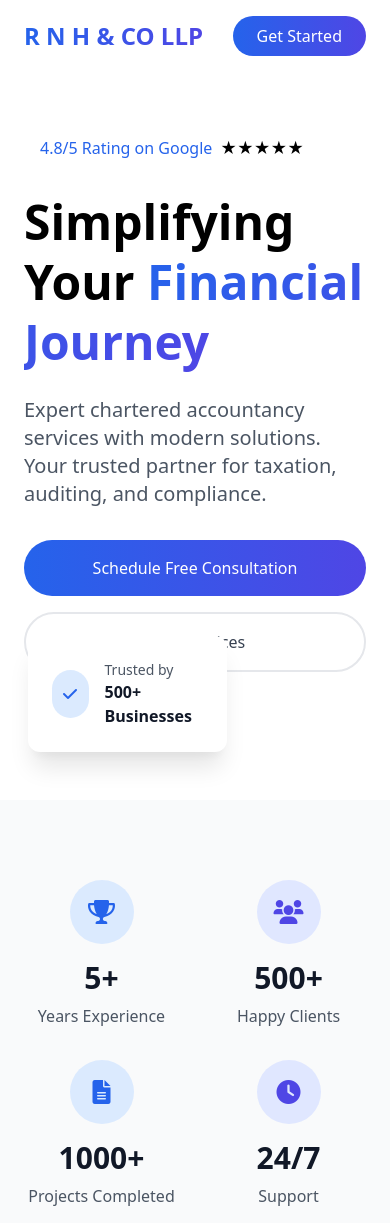
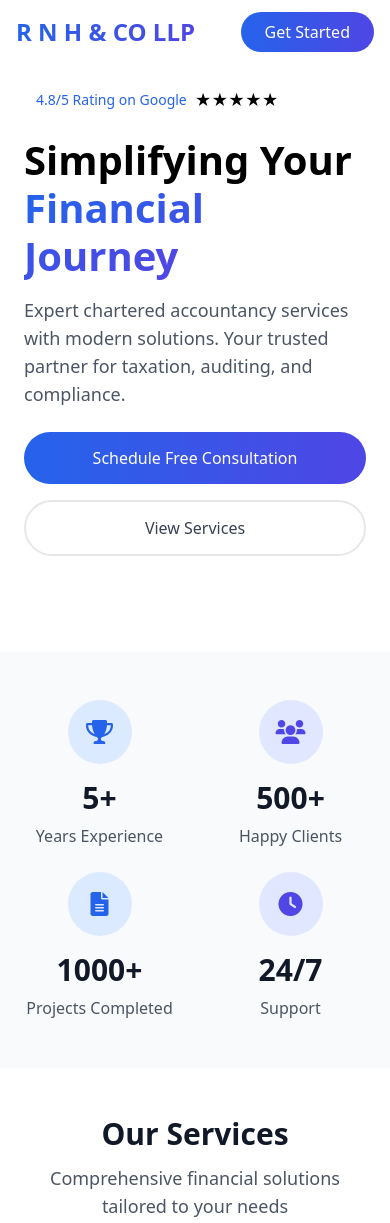
Before and after one commit to harishneel1/Rajasekaran-CA, a plain HTML site: page index.html in a window 390 px wide. Shown: the top 1223 px of the page. Drawn offline with nearby package versions, Linux system fonts and the light colour scheme.

Commit message:
Making it mobile responsive

```diff
--- a/index.html
+++ b/index.html
@@ -43,6 +43,61 @@
                 transform: translateY(-20px);
             }
         }
+
+        /* Mobile Optimizations */
+        @media (max-width: 768px) {
+            .hero-section {
+                padding-top: 5rem !important;
+                /* Reduced from 8rem */
+                padding-bottom: 3rem !important;
+                /* Reduced from 5rem */
+            }
+
+            .hero-heading {
+                font-size: 2.5rem !important;
+                /* Reduced from 3rem */
+                line-height: 1.2 !important;
+            }
+
+            .hero-text {
+                font-size: 1.125rem !important;
+                /* Reduced from 1.25rem */
+                margin-bottom: 1.5rem !important;
+                /* Reduced from 2rem */
+            }
+
+            .cta-buttons {
+                flex-direction: column !important;
+                gap: 1rem !important;
+            }
+
+            .cta-button {
+                width: 100% !important;
+                padding: 0.875rem 1.5rem !important;
+                /* Reduced padding */
+            }
+
+            .stats-section {
+                padding: 3rem 0 !important;
+                /* Reduced from 5rem */
+            }
+
+            .stats-grid {
+                grid-template-columns: repeat(2, 1fr) !important;
+                gap: 1.5rem !important;
+                /* Reduced from 2rem */
+            }
+
+            .services-card {
+                padding: 1.5rem !important;
+                /* Reduced from 2rem */
+            }
+
+            .contact-form {
+                padding: 1.5rem !important;
+                /* Reduced from 2rem */
+            }
+        }
     </style>
 </head>
 
@@ -50,7 +105,7 @@
     <!-- Header -->
     <!-- Header -->
     <header class="fixed w-full z-50 bg-white">
-        <nav class="container mx-auto px-6 py-4">
+        <nav class="container mx-auto px-4 sm:px-6 py-3">
             <div class="flex justify-between items-center">
                 <div
                     class="text-2xl font-bold bg-clip-text text-transparent bg-gradient-to-r from-blue-600 to-indigo-600">
@@ -70,34 +125,34 @@
         </nav>
     </header>
     <!-- Hero Section -->
-    <section class="pt-32 pb-20 relative overflow-hidden">
+    <section class="hero-section pt-20 sm:pt-32 pb-12 sm:pb-20 relative overflow-hidden">
         <!-- Decorative blobs -->
-        <div class="blob bg-blue-100/50 w-96 h-96 -top-48 -right-48"></div>
-        <div class="blob bg-indigo-100/50 w-64 h-64 top-32 -left-32"></div>
+        <div class="blob bg-blue-100/50 w-72 sm:w-96 h-72 sm:h-96 -top-48 -right-48"></div>
+        <div class="blob bg-indigo-100/50 w-48 sm:w-64 h-48 sm:h-64 top-32 -left-32"></div>
+
 
         <div class="container mx-auto px-6 relative">
             <div class="flex flex-col md:flex-row items-center">
                 <div class="md:w-1/2 z-10" data-aos="fade-right">
-                    <div class="flex items-center mb-6 bg-indigo-50/50 w-fit px-4 py-2 rounded-full">
-                        <span class="text-blue-600 font-medium">4.8/5 Rating on Google</span>
-                        <div class="flex ml-2">
-                            ★★★★★
-                        </div>
+                    <div class="flex items-center mb-4 sm:mb-6 bg-indigo-50/50 w-fit px-3 sm:px-4 py-2 rounded-full">
+                        <span class="text-blue-600 font-medium text-sm sm:text-base">4.8/5 Rating on Google</span>
+                        <div class="flex ml-2">★★★★★</div>
+
                     </div>
-                    <h1 class="text-5xl md:text-6xl font-bold mb-6 leading-tight">
+                    <h1 class="hero-heading text-4xl sm:text-5xl md:text-6xl font-bold mb-4 sm:mb-6 leading-tight">
                         Simplifying Your <span class="gradient-text">Financial Journey</span>
                     </h1>
-                    <p class="text-xl text-gray-600 mb-8">
+                    <p class="hero-text text-lg sm:text-xl text-gray-600 mb-6 sm:mb-8">
                         Expert chartered accountancy services with modern solutions. Your trusted partner for taxation,
                         auditing, and compliance.
                     </p>
-                    <div class="flex flex-col sm:flex-row gap-4">
+                    <div class="cta-buttons flex flex-col sm:flex-row gap-3 sm:gap-4">
                         <button
-                            class="bg-gradient-to-r from-blue-600 to-indigo-600 text-white px-8 py-4 rounded-full hover:shadow-lg transition-all">
+                            class="cta-button bg-gradient-to-r from-blue-600 to-indigo-600 text-white px-6 sm:px-8 py-3 sm:py-4 rounded-full hover:shadow-lg transition-all">
                             Schedule Free Consultation
                         </button>
                         <button
-                            class="border-2 border-gray-200 px-8 py-4 rounded-full hover:border-blue-600 transition-all text-gray-700 hover:text-blue-600">
+                            class="cta-button border-2 border-gray-200 px-6 sm:px-8 py-3 sm:py-4 rounded-full hover:border-blue-600 transition-all text-gray-700 hover:text-blue-600">
                             View Services
                         </button>
                     </div>
@@ -220,7 +275,7 @@
                             </svg>
                         </div>
                         <!-- Floating stats card -->
-                        <div class="absolute -bottom-8 -right-8 bg-white p-6 rounded-xl shadow-xl">
+                        <div class="hidden md:block absolute -bottom-8 -right-8 bg-white p-6 rounded-xl shadow-xl">
                             <div class="flex items-center gap-4">
                                 <div class="w-12 h-12 bg-blue-100 rounded-full flex items-center justify-center">
                                     <i class="fas fa-check text-blue-600"></i>
@@ -238,9 +293,9 @@
     </section>
 
     <!-- Stats Section -->
-    <section class="py-20 bg-gray-50">
-        <div class="container mx-auto px-6">
-            <div class="grid grid-cols-2 md:grid-cols-4 gap-8">
+    <section class="stats-section py-12 sm:py-20 bg-gray-50">
+        <div class="container mx-auto px-4 sm:px-6">
+            <div class="stats-grid grid grid-cols-2 md:grid-cols-4 gap-4 sm:gap-8">
                 <div class="text-center" data-aos="fade-up">
                     <div class="w-16 h-16 mx-auto mb-4 bg-blue-100 rounded-full flex items-center justify-center">
                         <i class="fas fa-trophy text-blue-600 text-2xl"></i>
@@ -274,12 +329,13 @@
     </section>
 
     <!-- Services Section -->
-    <section id="services" class="py-20 relative overflow-hidden">
-        <div class="blob bg-blue-50/50 w-96 h-96 -bottom-48 -right-48"></div>
-        <div class="container mx-auto px-6 relative">
-            <div class="text-center mb-16">
-                <h2 class="text-4xl font-bold text-gray-900 mb-4" data-aos="fade-up">Our Services</h2>
-                <p class="text-xl text-gray-600 max-w-2xl mx-auto" data-aos="fade-up" data-aos-delay="100">
+    <section id="services" class="py-12 sm:py-20 relative overflow-hidden">
+        <div class="blob bg-blue-50/50 w-72 sm:w-96 h-72 sm:h-96 -bottom-48 -right-48"></div>
+        <div class="container mx-auto px-4 sm:px-6 relative">
+            <div class="text-center mb-10 sm:mb-16">
+                <h2 class="text-3xl sm:text-4xl font-bold text-gray-900 mb-3 sm:mb-4" data-aos="fade-up">Our Services
+                </h2>
+                <p class="text-lg sm:text-xl text-gray-600 max-w-2xl mx-auto" data-aos="fade-up" data-aos-delay="100">
                     Comprehensive financial solutions tailored to your needs
                 </p>
             </div>
```
